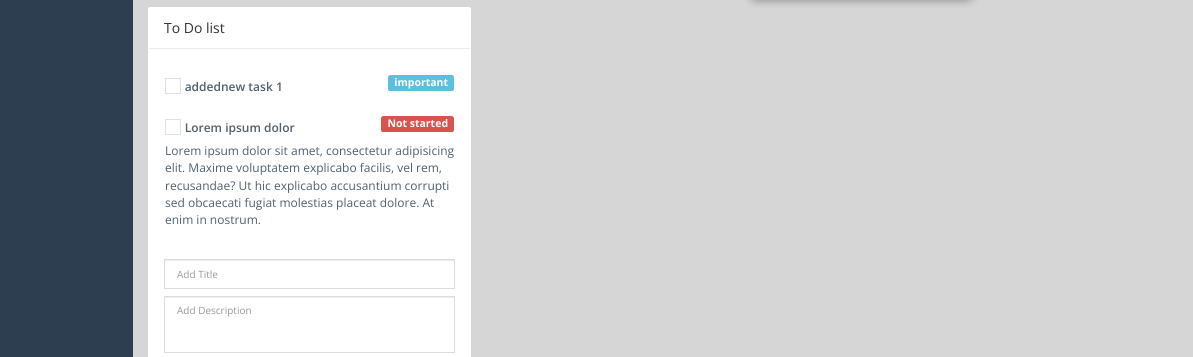
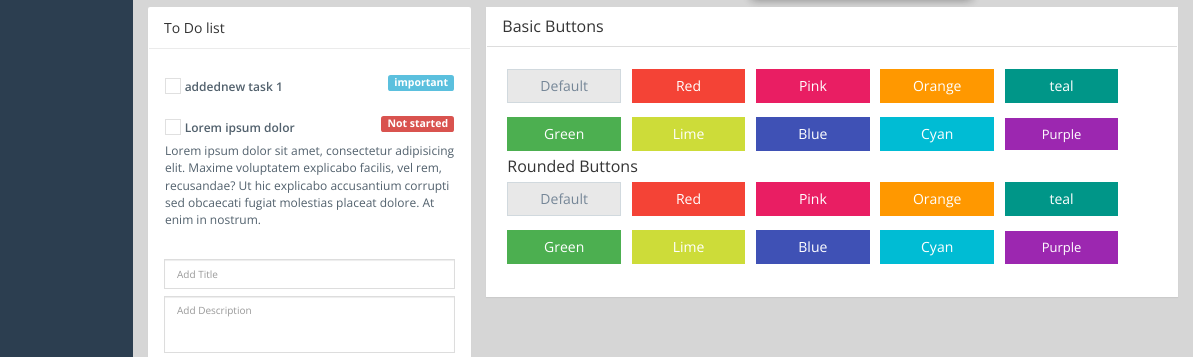
Before and after one commit to iamSurbhiSingh/sails-theme, a website: page index.html in a window 1280 px wide. Shown: the part 340-697 px from the top of the page, 87-1280 px from the left. Drawn offline with nearby package versions, Linux system fonts and the light colour scheme.

Commit message:
added button design

```diff
--- a/custom/sass/style.scss
+++ b/custom/sass/style.scss
@@ -13,6 +13,9 @@ body {
 }
 .padding-all {
 	padding: 15px;
+}
+.nopadding-left {
+	padding-left: 0px;
 }
 /*// .zmdi-menu:hover {
 // 	transition: all 200ms ease;
@@ -547,3 +550,73 @@ input::-webkit-input-placeholder {
 		background: #03A9F4;
 	}
 }
+
+/*========================== custom buttons ============================== */
+.basic-buttons {
+	border-radius: 0px;
+	.panel-heading {
+		border-bottom: 1px solid #ddd;
+	}
+	.panel-body	{
+		padding: 15px 20px 25px;
+
+	}
+}
+.panel-element-wrap {
+	.btn {
+		min-width: 17.5%;
+		margin: 7px 7px 7px 0;
+		border-radius: 0px;
+	}
+}
+/*default*/
+.btn-default {
+	/*box-shadow: 0 3px 10px rgba(0,0,0,0.23),0 3px 10px rgba(0,0,0,0.16);*/
+	border-radius: 0px;
+	background-color: #e8e8e8;
+    border-color: #d1d9de;
+    color: #758697;
+
+}
+/*= red======= */
+.btn-red {
+	background: #F44336;
+	color: #fff;
+	border-color: #F44336;
+}
+.btn-pink {
+	background: #E91E63;
+	border-color: #E91E63;
+	color: #fff;
+}
+.btn-orange {
+	background: #FF9800;
+	border-color: #FF9800;
+	color: #fff;
+}
+
+.btn-teal {
+	background: #009688;
+	border-color: #009688;
+	color: #fff;
+}
+.btn-green {
+	background: #4CAF50;
+	border-color: #4CAF50;
+	color: #fff;
+}
+.btn-lime {
+	background: #CDDC39;
+	border-color: #CDDC39;
+	color: #fff;
+}
+.btn-blue {
+	background: #3F51B5;
+	border-color: #3F51B5;
+	color: #fff;
+}
+.btn-cyan {
+	background: #00BCD4;
+	border-color: #00BCD4;
+	color: #fff;
+}
--- a/index.html
+++ b/index.html
@@ -256,9 +256,6 @@
 									</div>
 									<div class="form-group">
 								      	<textarea class="form-control" rows="3" placeholder="Add Description" style="resize: none;"></textarea>
-								      	<!-- <span class="input-group-btn">
-								        	<button class="btn btn-success" type="button"><i class="zmdi zmdi-plus"></i></button>
-								      	</span> -->
 								    </div>
 								    <button class="btn btn-success" type="button"><i class="zmdi zmdi-plus"></i>Add Task</button>
 								</div>
@@ -266,8 +263,38 @@
 						</div>
 					</div>
 					<!-- =========== end========= -->
-					<div class="col-md-4 nopadding">
-
+					<div class="col-md-8 nopadding-left">
+						<div class="panel basic-buttons">
+							<div class="panel-heading">
+								<h3 class="panel-title">Basic Buttons</h3>
+							</div>
+							<div class="panel-body panel-element-wrap">
+								<button class="btn btn-default">Default</button>
+								<button class="btn btn-red">Red</button>
+								<button class="btn btn-pink">Pink</button>
+								<button class="btn btn-orange">Orange</button>
+								<button class="btn btn-teal">teal</button>
+								<button class="btn btn-green">Green</button>
+								<button class="btn btn-lime">Lime</button>
+								<button class="btn btn-blue">Blue</button>
+								<button class="btn btn-cyan">Cyan</button>
+								<button class="btn btn-purple">Purple</button>
+								<!-- ================== rounded btn ===== -->
+								<div class="rounded-btn">
+									<h3 class="panel-title">Rounded Buttons</h3>
+									<button class="btn btn-default">Default</button>
+									<button class="btn btn-red">Red</button>
+									<button class="btn btn-pink">Pink</button>
+									<button class="btn btn-orange">Orange</button>
+									<button class="btn btn-teal">teal</button>
+									<button class="btn btn-green">Green</button>
+									<button class="btn btn-lime">Lime</button>
+									<button class="btn btn-blue">Blue</button>
+									<button class="btn btn-cyan">Cyan</button>
+									<button class="btn btn-purple">Purple</button>
+								</div>
+							</div>
+						</div>
 					</div>
 				</div>
 				<!-- =================== table ================ -->
```
Also changed, not shown: custom/css/style.css.
